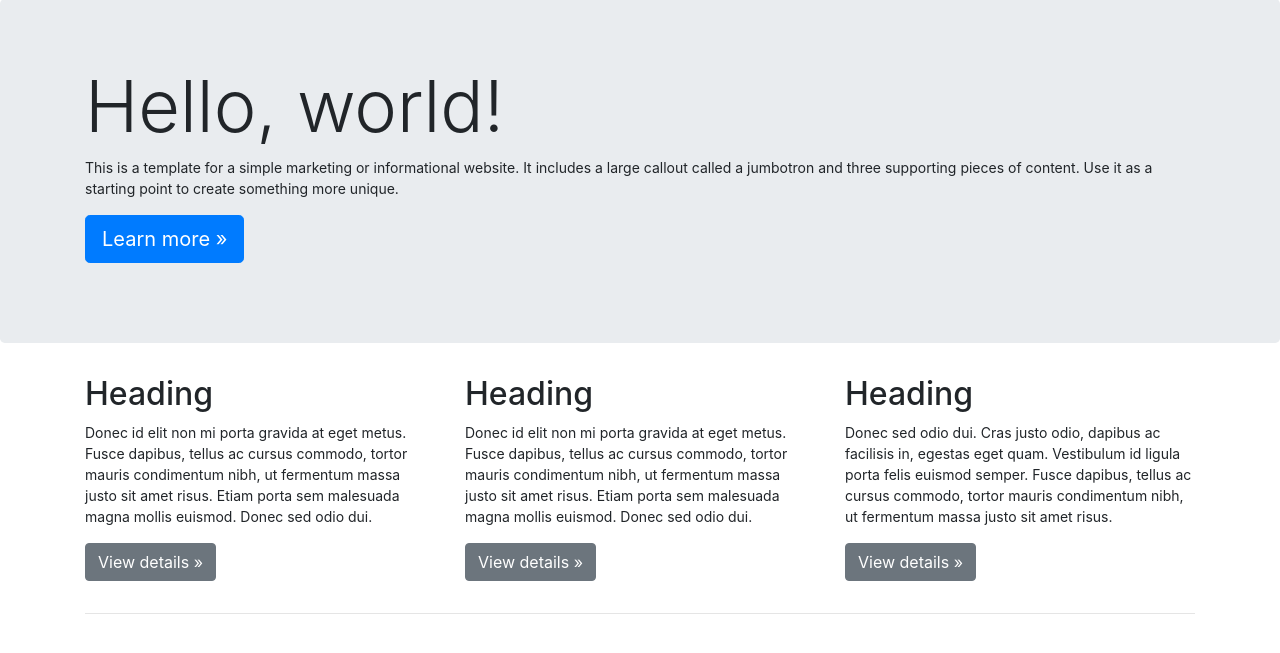
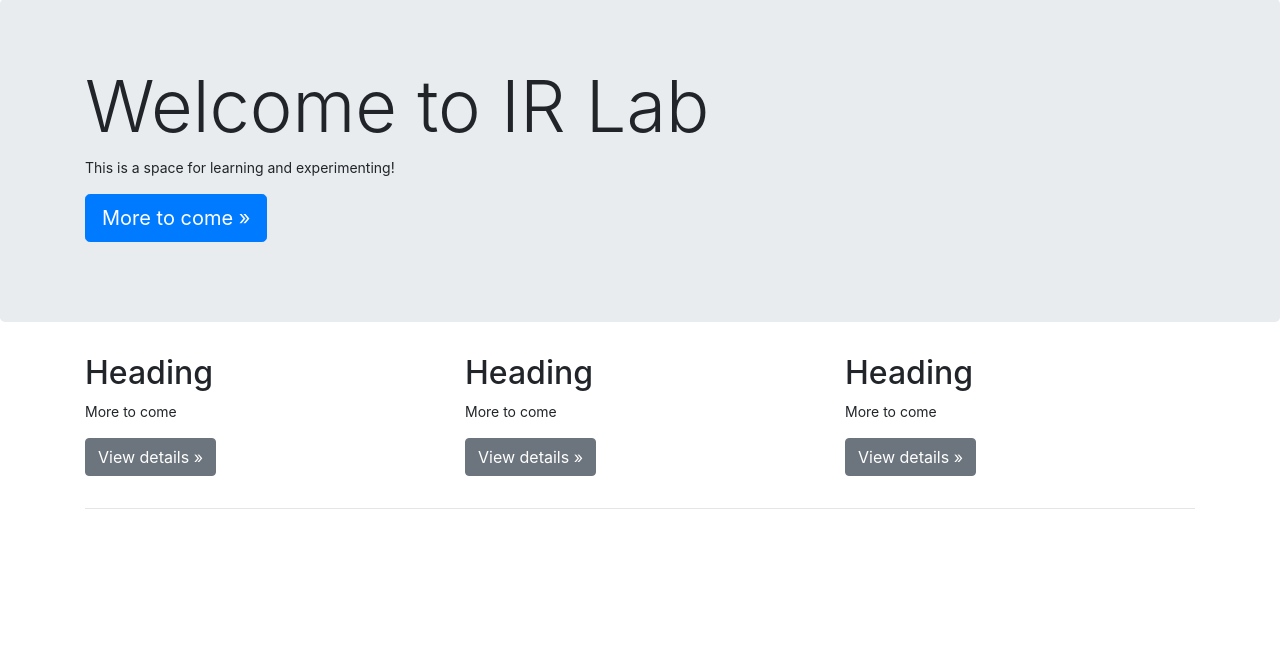
Before and after one commit to Jocelynnn/CLAIRE, a Django app: page / in a window 1280 px wide. Shown: the part 64-717 px from the top of the page. Run offline with Django 3.2, Linux system fonts and the light colour scheme; some libraries are stand-ins or nearby versions.

Commit message:
update home;

```diff
--- a/IRLab/templates/blog/home.html
+++ b/IRLab/templates/blog/home.html
@@ -7,9 +7,9 @@
         <!-- Main jumbotron for a primary marketing message or call to action -->
         <div class="jumbotron">
             <div class="container">
-          <h1 class="display-3">Hello, world!</h1>
-          <p>This is a template for a simple marketing or informational website. It includes a large callout called a jumbotron and three supporting pieces of content. Use it as a starting point to create something more unique.</p>
-          <p><a class="btn btn-primary btn-lg" href="#" role="button">Learn more &raquo;</a></p>
+                <h1 class="display-3">Welcome to IR Lab</h1>
+                <p>This is a space for learning and experimenting!</p>
+                <p><a class="btn btn-primary btn-lg" href="#" role="button">More to come &raquo;</a></p>
             </div>
         </div>
 
@@ -18,17 +18,17 @@
             <div class="row">
                 <div class="col-md-4">
                     <h2>Heading</h2>
-            <p>Donec id elit non mi porta gravida at eget metus. Fusce dapibus, tellus ac cursus commodo, tortor mauris condimentum nibh, ut fermentum massa justo sit amet risus. Etiam porta sem malesuada magna mollis euismod. Donec sed odio dui. </p>
+                    <p> More to come </p>
                     <p><a class="btn btn-secondary" href="#" role="button">View details &raquo;</a></p>
                 </div>
                 <div class="col-md-4">
                     <h2>Heading</h2>
-            <p>Donec id elit non mi porta gravida at eget metus. Fusce dapibus, tellus ac cursus commodo, tortor mauris condimentum nibh, ut fermentum massa justo sit amet risus. Etiam porta sem malesuada magna mollis euismod. Donec sed odio dui. </p>
+                    <p> More to come </p>
                     <p><a class="btn btn-secondary" href="#" role="button">View details &raquo;</a></p>
                 </div>
                 <div class="col-md-4">
                     <h2>Heading</h2>
-            <p>Donec sed odio dui. Cras justo odio, dapibus ac facilisis in, egestas eget quam. Vestibulum id ligula porta felis euismod semper. Fusce dapibus, tellus ac cursus commodo, tortor mauris condimentum nibh, ut fermentum massa justo sit amet risus.</p>
+                    <p> More to come </p>
                     <p><a class="btn btn-secondary" href="#" role="button">View details &raquo;</a></p>
                 </div>
             </div>
```
Lines whose indentation alone changed are shown as unchanged.
